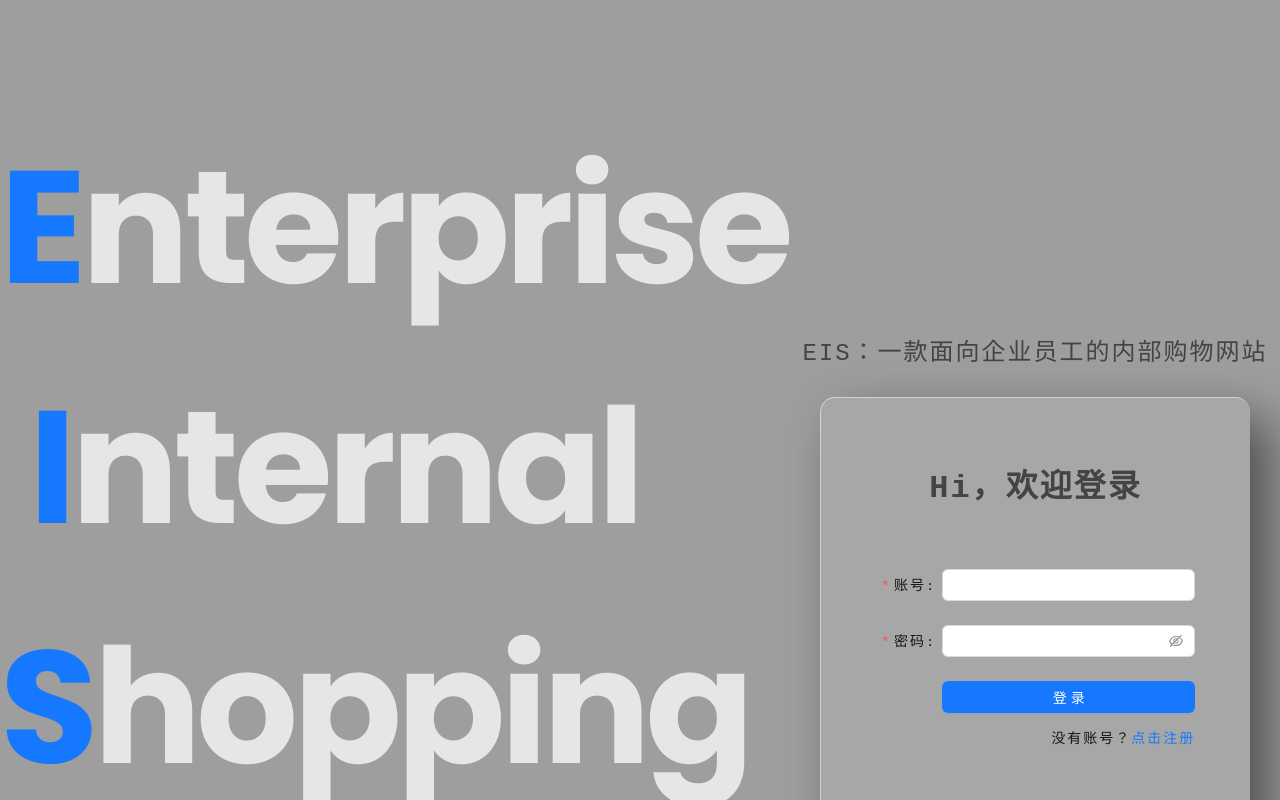
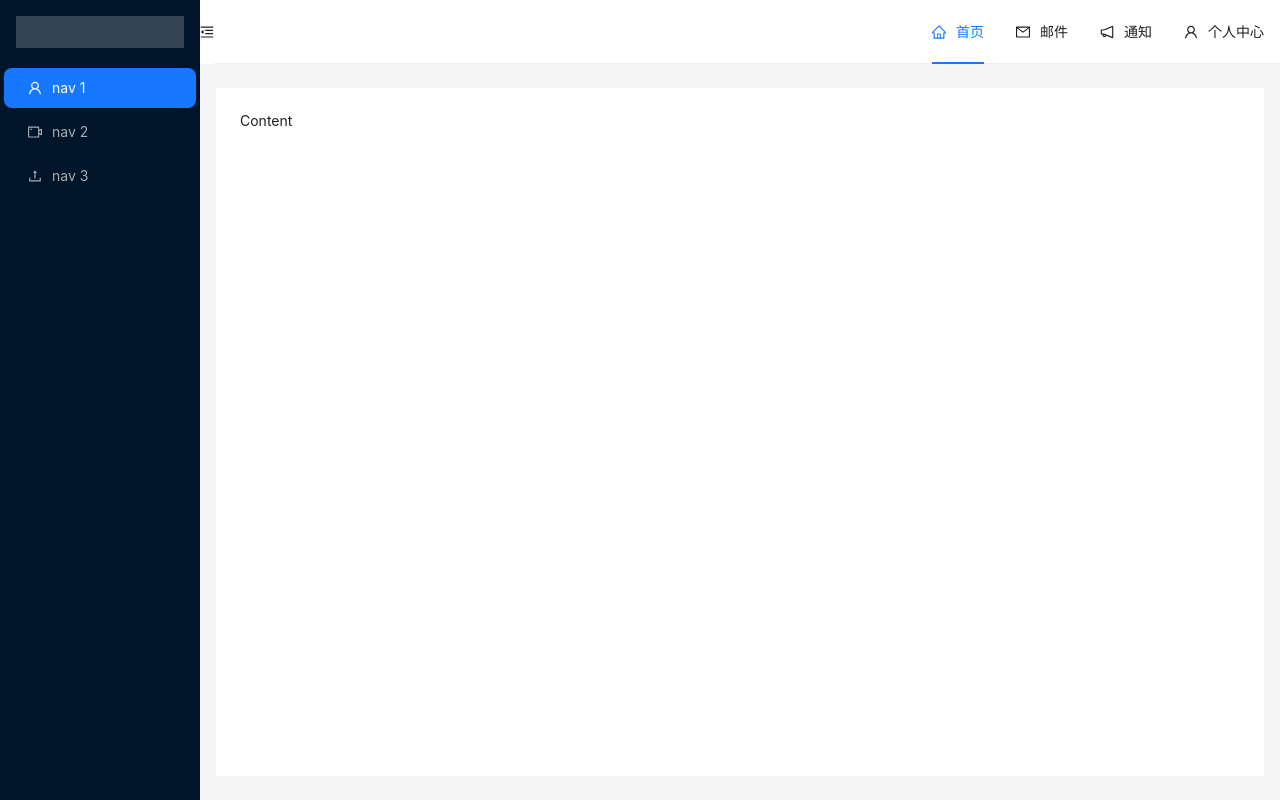
Before and after one commit to ChaiYuanYuan-bit/site-react, a React (Create React App) app: page / in a window 1280 px wide. Shown: the top 800 px of the page. Built offline with nearby package versions, Linux system fonts and the light colour scheme.

Commit message:
start layout work

```diff
--- a/package.json
+++ b/package.json
@@ -13,9 +13,11 @@
     "jwt-decode": "^3.1.2",
     "react": "^18.2.0",
     "react-dom": "^18.2.0",
+    "react-markdown": "^8.0.6",
     "react-redux": "^8.0.5",
     "react-router-dom": "^6.10.0",
     "react-scripts": "5.0.1",
+    "rehype-raw": "^6.1.1",
     "sass": "^1.61.0",
     "web-vitals": "^2.1.4"
   },
--- a/src/index.css
+++ b/src/index.css
@@ -8,10 +8,10 @@
     -webkit-user-drag: none;
 }
 
-html,body{
+html,body,#root{
     all:unset;
-    min-width: 100%;
-    min-height: 100%;
+    min-width: 100vw;
+    min-height: 100vh;
     font-family: 'Poppins', sans-serif;
     background-color: var(--main-background-color);
     color: var(--main-text-color);
--- a/src/index.js
+++ b/src/index.js
@@ -6,6 +6,8 @@ import { Provider } from 'react-redux';
 import { BrowserRouter } from 'react-router-dom';
 import store from "./redux";
 import './index.css'
+import ReactMarkdown from 'react-markdown'
+import rehypeRaw from 'rehype-raw'
 
 const root = ReactDOM.createRoot(document.getElementById('root'));
 root.render(
--- a/src/routes/index.js
+++ b/src/routes/index.js
@@ -15,7 +15,8 @@ const routes = (props)=>[
     },
     {
         path:'/',
-        element:<Login {...props}/>
+        // element:<Login {...props}/>
+        element:<Layout {...props}/>
     },
     {
         path:'*',
--- /dev/null
+++ b/src/views/Layout/Layout.scss
@@ -0,0 +1,16 @@
+.ant-layout {
+    display: flex;
+    width: 100vw;
+    min-height: 100vh;
+    .logo {
+      height: 32px;
+      margin: 16px;
+      padding: auto 0;
+      color: white;
+      text-align: center;
+      background: rgba(255, 255, 255, 0.2);
+      p{
+        line-height: 32px;
+      }
+    }
+  }
--- a/src/views/Layout/index.js
+++ b/src/views/Layout/index.js
@@ -1,9 +1,62 @@
-import React from 'react';
+import React,{useState} from 'react';
+import {
+    MenuFoldOutlined,
+    MenuUnfoldOutlined,
+    UploadOutlined,
+    UserOutlined,
+    HomeOutlined,
+    VideoCameraOutlined,
+    NotificationOutlined,
+    MailOutlined
+  } from '@ant-design/icons';
+import { Layout, Menu, theme } from 'antd';
 import { useNavigate } from 'react-router-dom';
+import './Layout.scss'
+const { Header, Sider, Content } = Layout;
 
-const Layout = () => {
+//顶部菜单
+const headerItems = [
+    {
+        label: '个人中心',
+        key: 'mine',
+        icon: <UserOutlined />,
+        children: [
+          {
+            key:'myInfo',
+            label: '个人信息',
+          },
+          {
+            key:'setPwd',
+            label: '修改密码',
+          },
+          {
+              key:'exit',
+              label: '退出系统',
+            },
+        ],
+      },
+    {
+    label: '通知',
+    key: 'note',
+    icon: <NotificationOutlined />,
+    },
+    {
+        label: '邮件',
+        key: 'mail',
+        icon: <MailOutlined />,
+    },
+    {
+        label: '首页',
+        key: 'home',
+        icon: <HomeOutlined />,
+    },
+];
+
+export default () => {
     //跳转路由
-    const navigate = useNavigate()
+    const navigate = useNavigate();
+    //顶部菜单蓝状态
+    const [current, setCurrent] = useState('home');
     //退出
     const handleExit = ()=>{
         //清除系统缓存
@@ -12,11 +65,74 @@ const Layout = () => {
         //跳转到登录页
         navigate('/')
     }
+
+    const [collapsed, setCollapsed] = useState(false);
+
+    //顶部菜单点击事件
+    const handleTop = (e) => {
+        setCurrent(e.key);
+      };
+
+    const {
+        token: { colorBgContainer },
+    } = theme.useToken();
+
     return (
-        <div>
-            <button onClick={handleExit}>退出系统</button>
-        </div>
+        <Layout className='ant-layout'>
+      <Sider trigger={null}
+       collapsible
+       collapsed={collapsed}
+       height={'100%'}
+       >
+        <div className="logo" ></div>
+        <Menu
+          theme="dark"
+          mode="inline"
+          defaultSelectedKeys={['1']}
+          items={[
+            {
+              key: '1',
+              icon: <UserOutlined />,
+              label: 'nav 1',
+            },
+            {
+              key: '2',
+              icon: <VideoCameraOutlined />,
+              label: 'nav 2',
+            },
+            {
+              key: '3',
+              icon: <UploadOutlined />,
+              label: 'nav 3',
+            },
+          ]}
+        />
+      </Sider>
+      <Layout>
+        <Header
+          style={{
+            padding: 0,
+            background: colorBgContainer,
+            display:'flex'
+          }}
+        >
+          {React.createElement(collapsed ? MenuUnfoldOutlined : MenuFoldOutlined, {
+            className: 'trigger',
+            onClick: () => setCollapsed(!collapsed),
+          })}
+         <Menu style={{flexDirection:'row-reverse',flex:1}} onClick={handleTop} selectedKeys={[current]} mode="horizontal" items={headerItems} />
+        </Header>
+        <Content
+          style={{
+            margin: '24px 16px',
+            padding: 24,
+            minHeight: 280,
+            background: colorBgContainer,
+          }}
+        >
+          Content
+        </Content>
+      </Layout>
+    </Layout>
     );
 }
-
-export default Layout;
--- a/src/views/Login/index.js
+++ b/src/views/Login/index.js
@@ -85,7 +85,9 @@ const Login = ({loadUserInfo}) => {
                         },
                         ]}
                     >
-                        <Input />
+                        <Input
+                        bordered
+                        />
                     </Form.Item>
 
                     <Form.Item
--- a/src/views/Register/index.js
+++ b/src/views/Register/index.js
@@ -42,7 +42,7 @@ const Register = () => {
     }
     //提交表单
     const onFinish = async (values) => {
-
+        //整理用户注册信息
         const userInfo = {
             username: values.username,
             password: encrypt(values.password), //加密
```
Also changed, not shown: 1 other file (tests, documents, lock files or other folders).
